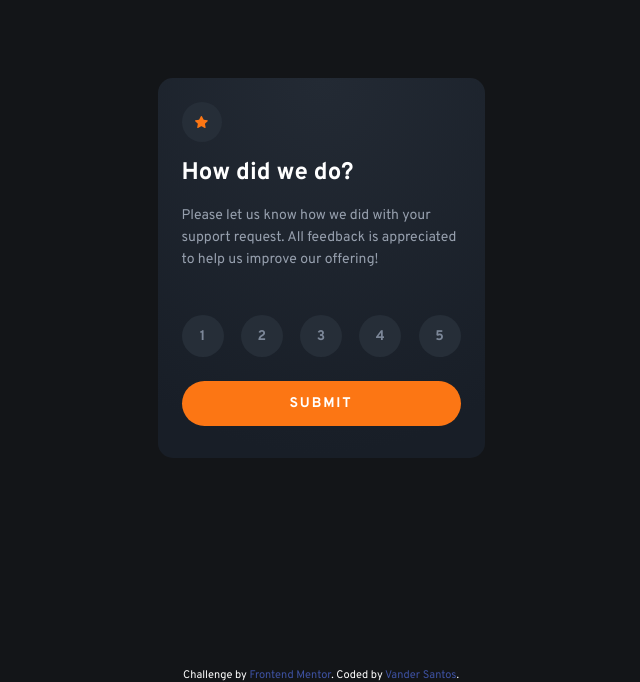
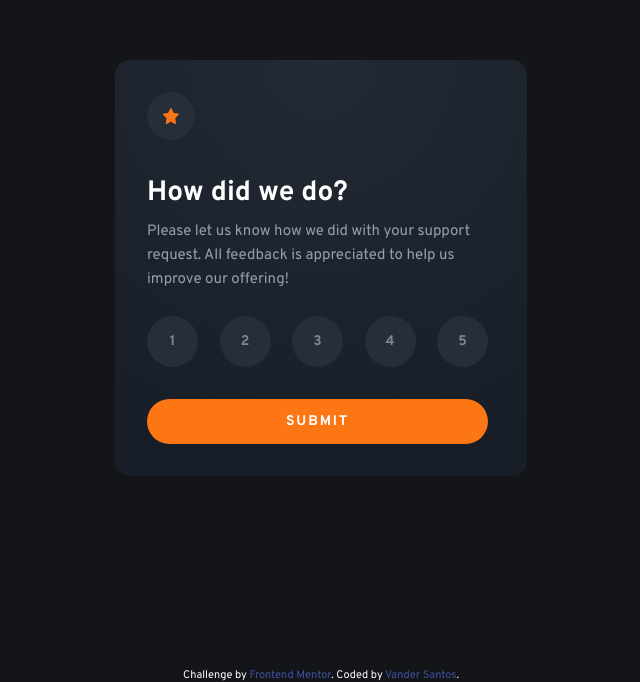
Before and after one commit to vanderms/interactive-rating-component, a website: page index.html in a window 1280 px wide. Shown: the part 132-814 px from the top of the page, without its empty margins (319-959 px from the left). Drawn offline with Linux system fonts and the light colour scheme.

Commit message:
implement responsive design

```diff
--- a/index.html
+++ b/index.html
@@ -31,7 +31,7 @@
     <!-- Rating state start -->
 
     <main class="nv-main">
-      <article class="nv-rating-component" data-state="display">
+      <article class="nv-rating-component" data-state='display'>
         <div class="star-container">
           <img src="/images/icon-star.svg" alt="" class="star" />
         </div>
@@ -76,7 +76,7 @@
         <div class="image-container">
           <img src="/images/illustration-thank-you.svg" class="image" alt="" />
         </div>
-        <p class="user-rating"></p>
+        <p class="user-rating">You selected 4 out of 5</p>
         <h2 class="title">Thank you!</h2>
         <p class="text">
           We appreciate you taking the time to give a rating. If you ever need
@@ -84,6 +84,8 @@
         </p>
       </article>
     </main>
+
+
 
     <footer class="attribution">
       Challenge by
--- a/index.scss
+++ b/index.scss
@@ -13,6 +13,32 @@ $breakpoints: (
   $breakpoint: map.get($breakpoints, $size);
   @media screen and (min-width: $breakpoint) {
     @content;
+  }
+}
+
+@mixin card-style {
+  width: Min(327px, math.percentage(math.div(327, 375)));
+  background: radial-gradient(
+    98.96% 98.96% at 50% 0%,
+    #232a34 0%,
+    #181e27 100%
+  );
+  border-radius: 15px;
+
+  @include media(laptop) {
+    width: 412px;
+  }
+}
+
+@mixin text {
+  font-weight: 400;
+  font-size: 14px;
+  line-height: 22px;
+  color: #969fad;
+
+  @include media(laptop) {
+    font-size: 15px;
+    line-height: 24px;
   }
 }
 
@@ -58,23 +84,6 @@ body {
   height: Max(100vh, 667px);
 }
 
-@mixin card-style {
-  width: Min(327px, math.percentage(math.div(327, 375)));
-  background: radial-gradient(
-    98.96% 98.96% at 50% 0%,
-    #232a34 0%,
-    #181e27 100%
-  );
-  border-radius: 15px;
-}
-
-@mixin text {
-  font-weight: 400;
-  font-size: 14px;
-  line-height: 22px;
-  color: #969fad;
-}
-
 .nv-rating-component,
 .nv-modal {
   &[data-state='hidden'] {
@@ -86,6 +95,10 @@ body {
   @include card-style();
   padding: 24px 24px 32px 24px;
 
+  @include media(laptop) {
+    padding: 32px 39px 32px 32px;
+  }
+
   .star-container {
     width: 40px;
     height: 40px;
@@ -94,9 +107,18 @@ body {
     background: #262e38;
     border-radius: 50%;
 
+    @include media(laptop) {
+      width: 48px;
+      height: 48px;
+    }
+
     .star {
       width: 13.33px;
       height: auto;
+
+      @include media(laptop) {
+        width: 16.75px;
+      }
     }
   }
 
@@ -106,11 +128,21 @@ body {
     font-size: 24px;
     line-height: 30px;
     color: #ffffff;
+
+    @include media(laptop) {
+      margin-top: 36px;
+      font-size: 28px;
+      line-height: 35px;
+    }
   }
 
   .text {
     margin-top: 17px;
     @include text;
+
+    @include media(laptop) {
+      margin-top: 9px;
+    }
   }
 
   .form {
@@ -119,8 +151,18 @@ body {
     grid-template-columns: repeat(5, 42px);
     justify-content: space-between;
 
+    @include media(laptop) {
+      grid-template-columns: repeat(5, 51px);
+    }
+
+    .label {
+      display: grid;
+      place-items: center;
+    }
+
     .radio {
       appearance: none;
+      position: absolute;
     }
 
     .value {
@@ -134,6 +176,11 @@ body {
       font-weight: 700;
       font-size: 14px;
       color: #7c8798;
+
+      @include media(laptop) {
+        width: 51px;
+        height: 51px;
+      }
 
       &:hover {
         background: #fc7614;
@@ -160,6 +207,10 @@ body {
       text-transform: uppercase;
       cursor: pointer;
 
+      @include media(laptop) {
+        margin-top: 32px;
+      }
+
       &:hover {
         color: #fc7614;
         background-color: white;
@@ -175,9 +226,17 @@ body {
   flex-direction: column;
   align-items: center;
 
+  @include media(laptop) {
+    padding: 45px 40px 45px 32px;
+  }
+
   .image {
     height: 96px;
     width: auto;
+
+    @include media(laptop) {
+      height: 108px;
+    }
   }
 
   .user-rating {
@@ -190,6 +249,10 @@ body {
     line-height: 22px;
     text-align: center;
     color: #fc7614;
+
+    @include media(laptop) {
+      margin-top: 32px;
+    }
   }
 
   .title {
@@ -199,11 +262,21 @@ body {
     line-height: 30px;
     text-align: center;
     color: #ffffff;
+
+    @include media(laptop) {
+      margin-top: 32px;
+      font-size: 28px;
+      line-height: 35px;
+    }
   }
 
   .text {
     margin-top: 10px;
     @include text;
     text-align: center;
+
+    @include media(laptop){
+      margin-top: 15px;
+    }
   }
 }
--- a/main.js
+++ b/main.js
@@ -2,6 +2,7 @@
   ratingComponent: document.querySelector('.nv-rating-component'),
   form: document.querySelector('.form'),
   modal: document.querySelector('.nv-modal'),
+
   init() {
     this.form.addEventListener('submit', (e) => {
       e.preventDefault();
```
Also changed, not shown: README.md, index.css, 1 other file.
